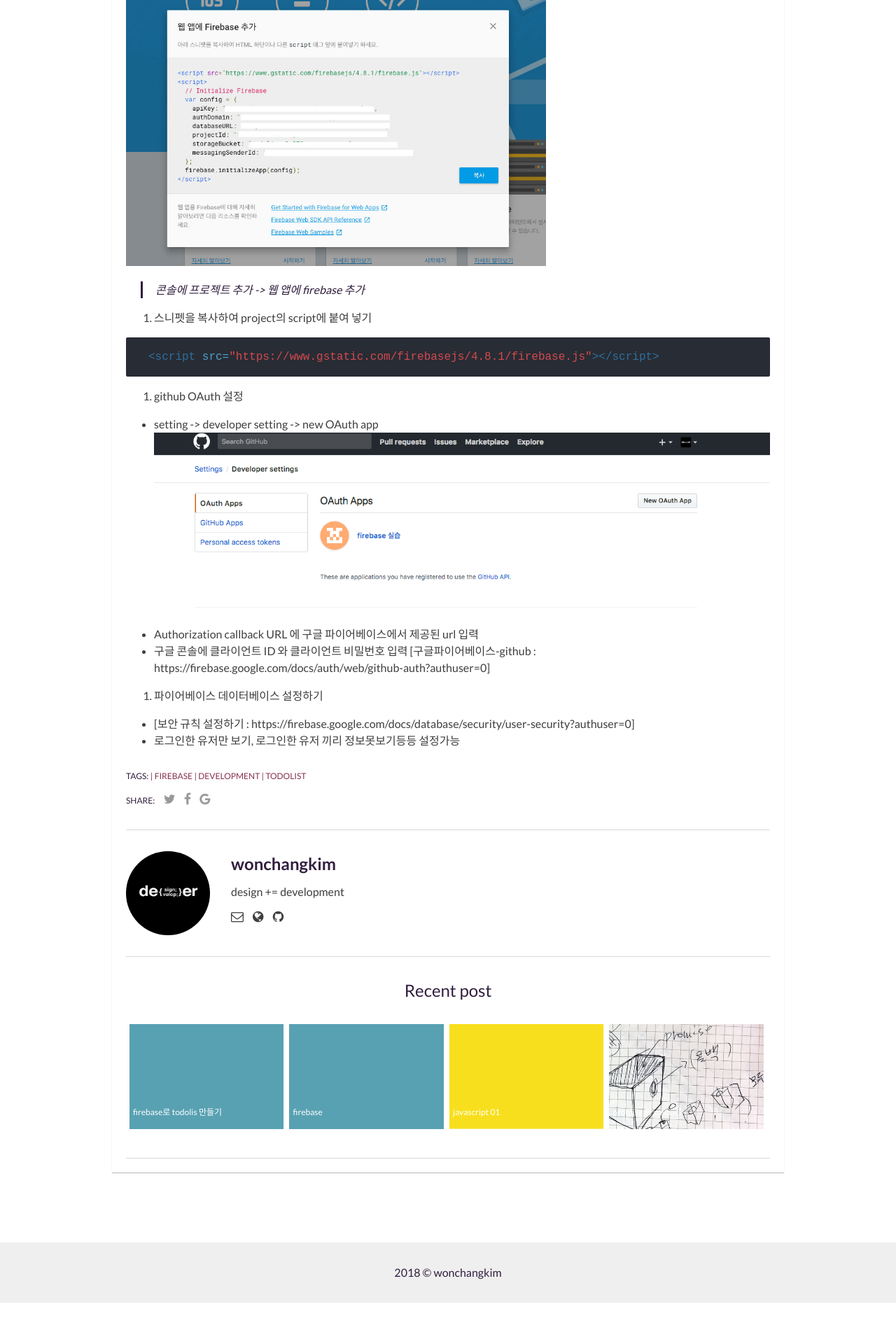
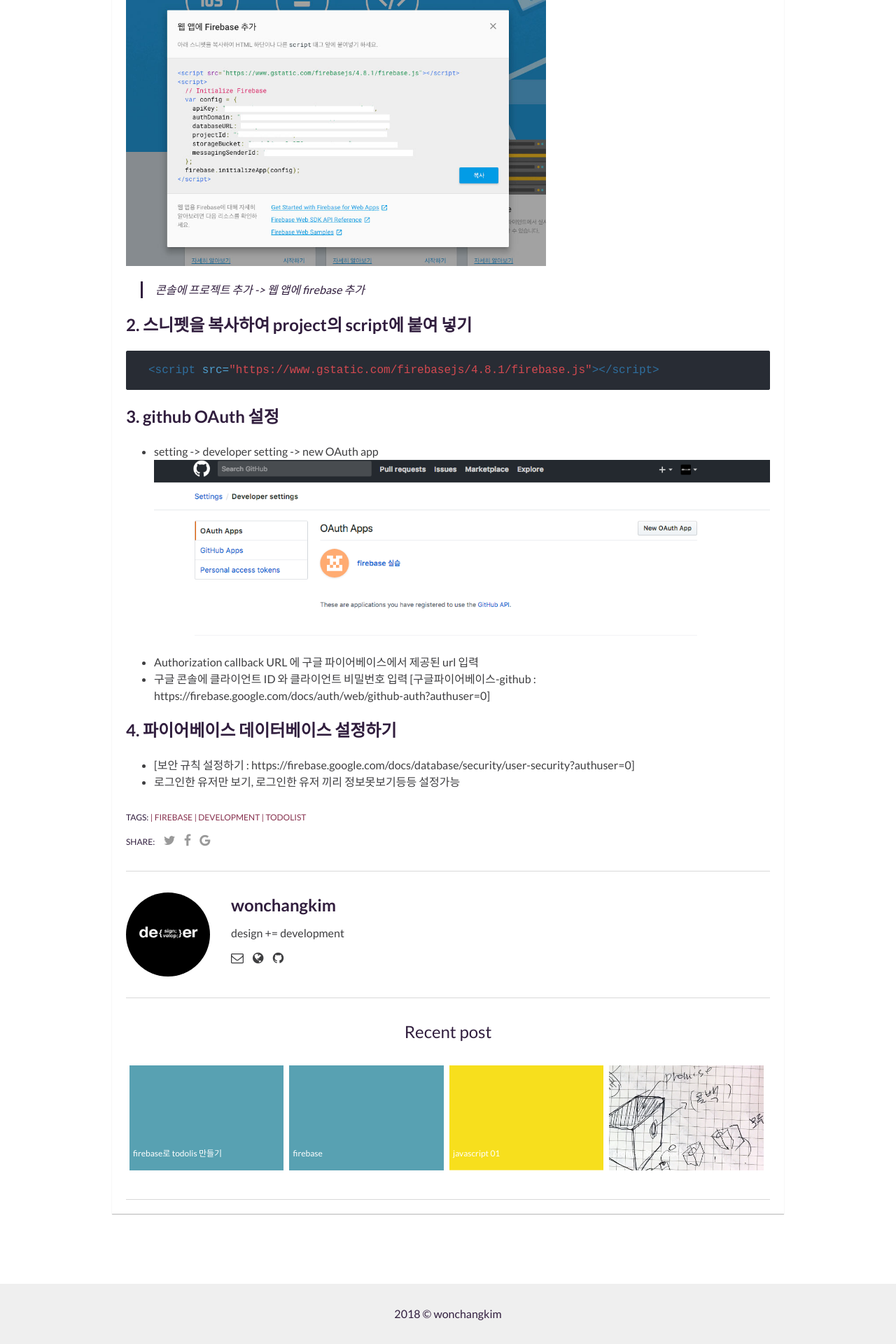
Before and after one commit to wonchangkim/blog, a Jekyll site: the page built from _posts/2018-01-04-firebase-2.markdown, in a window 1280 px wide. Shown: the part 704-2624 px from the top of the page at 70% size. Built offline with Jekyll 4.4.1, drawn with Linux system fonts in a browser that asks for light colours; comment, search, counter and statistics services are not loaded.

Commit message:
post update

````diff
--- a/_posts/2018-01-04-firebase-2.markdown
+++ b/_posts/2018-01-04-firebase-2.markdown
@@ -14,12 +14,12 @@
 ![Image]({{site.baseurl}}/assets/img/firebase-step-01.jpg){:width="600px" height="600px"}
 > 콘솔에 프로젝트 추가 -> 웹 앱에 firebase 추가
 
-  1. 스니펫을 복사하여 project의 script에 붙여 넣기
+## 2. 스니펫을 복사하여 project의 script에 붙여 넣기
 
 ```html
 <script src="https://www.gstatic.com/firebasejs/4.8.1/firebase.js"></script>
 ```
-  2. github OAuth 설정
+## 3. github OAuth 설정
 
    - setting -> developer setting -> new OAuth app
    ![Image]({{site.baseurl}}/assets/img/github-step-01.png)
@@ -27,7 +27,7 @@
    - 구글 콘솔에 클라이언트 ID 와 클라이언트 비밀번호 입력
   [구글파이어베이스-github : https://firebase.google.com/docs/auth/web/github-auth?authuser=0]
 
-  3. 파이어베이스 데이터베이스 설정하기
+## 4. 파이어베이스 데이터베이스 설정하기
 
   - [보안 규칙 설정하기 : https://firebase.google.com/docs/database/security/user-security?authuser=0]
   - 로그인한 유저만 보기, 로그인한 유저 끼리 정보못보기등등 설정가능
````
